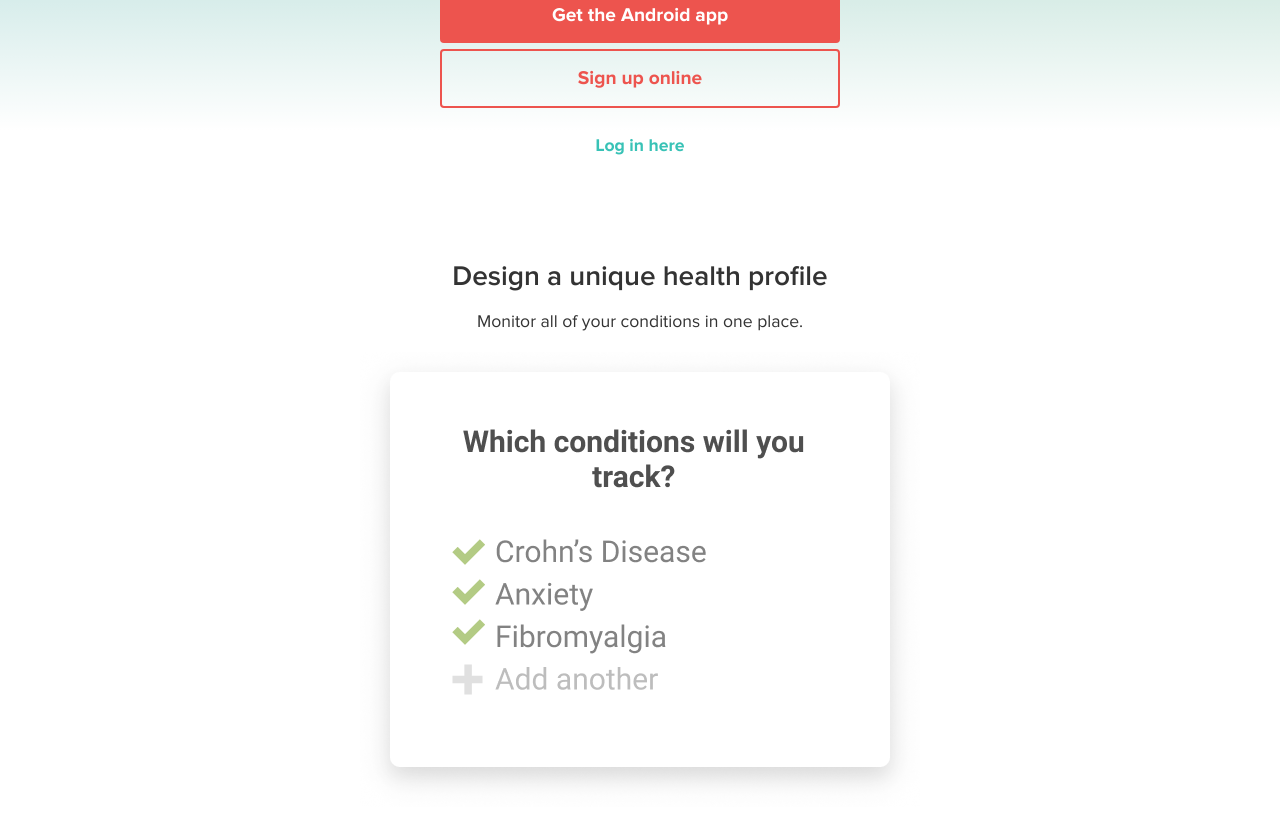
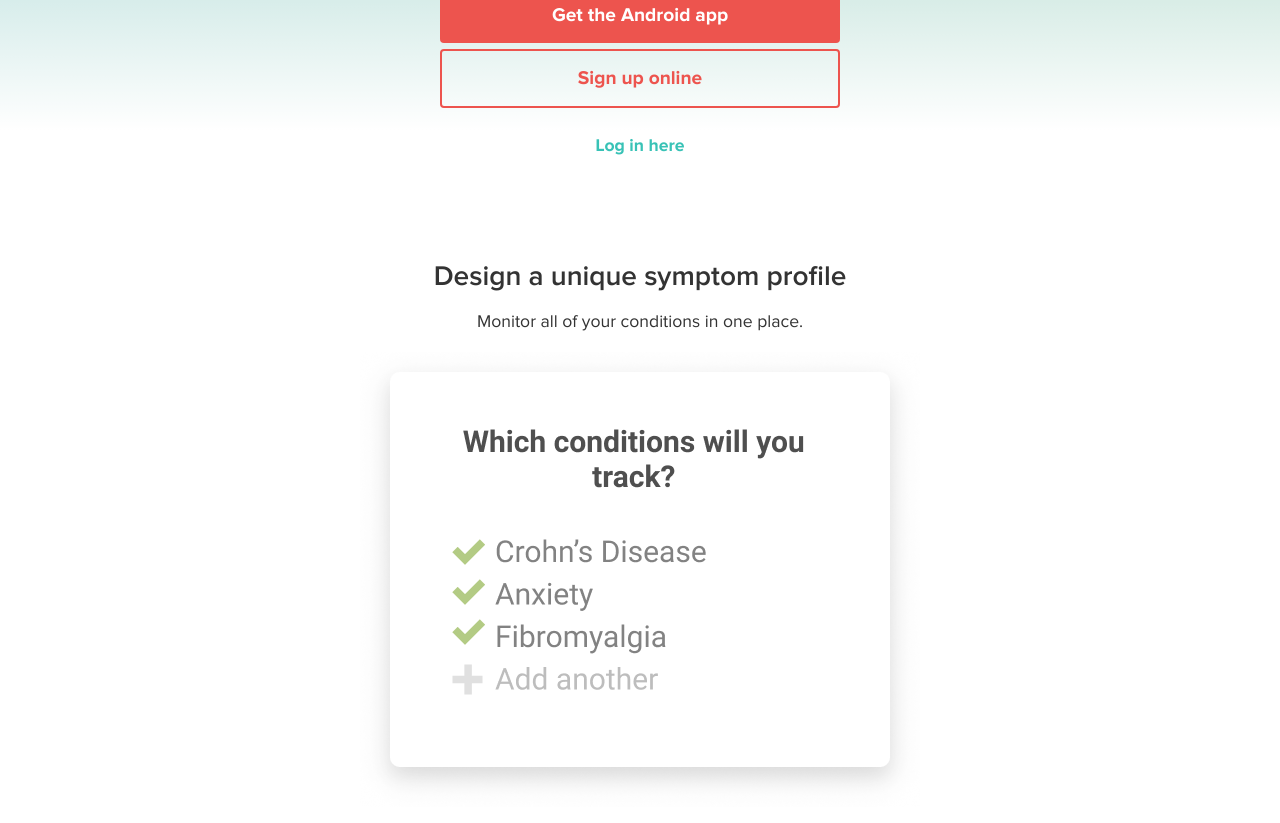
Before and after one commit to jasperfurniss/flaredown, a Jekyll site: the page built from index.html, in a window 1280 px wide and 900 px high, scrolled down 641 px. Shown: the top 823 px of the window. Built offline with Jekyll 4.4.1, drawn with Linux system fonts in a browser that asks for light colours; comment, search, counter and statistics services are not loaded.

Commit message:
Health profile -> symptom profile

```diff
--- a/index.html
+++ b/index.html
@@ -17,7 +17,7 @@ layout: v3
   </section>
 
   <section>
-			<h2>Design a unique health profile</h2>
+			<h2>Design a unique symptom profile</h2>
 			<p>Monitor all of your conditions in one place.</p>
       <img src="img/health-profile.png" alt="Health profile">
 	</section>
```
